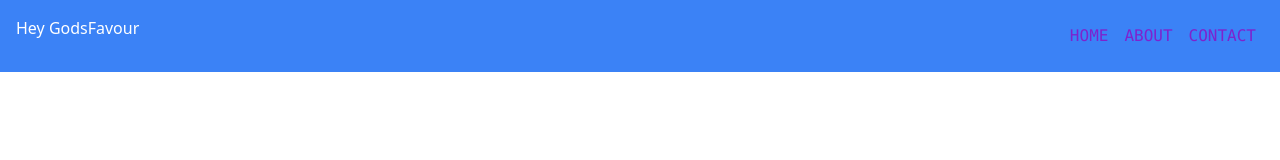
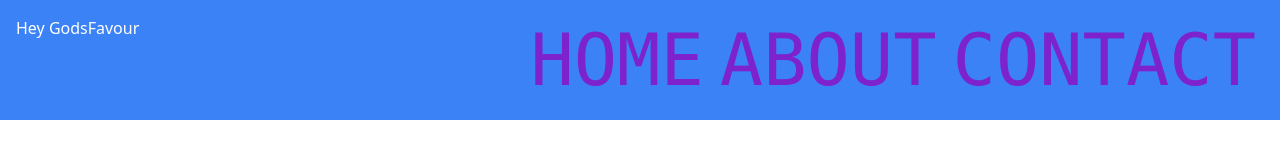
Before and after one commit to Godsfavour-Ifidon/checking, a website: page index.html in a window 1280 px wide. Drawn offline with nearby package versions, Linux system fonts and the light colour scheme; files that its build step writes are made by us from their sources.

Commit message:
list changes

```diff
--- a/index.html
+++ b/index.html
@@ -12,9 +12,9 @@
       <div class="menu">
         <div class="show text-3xl cursor-pointer md:hidden flex">Click me</div>
         <ul class="hidden md:block lg:flex xl:text-red-700 uppercase font-mono">
-          <li class="m-2 sm:text-purple-700">Home</li>
-          <li class="m-2 sm:text-purple-700">About</li>
-          <li class="m-2 sm:text-purple-700">Contact</li>
+          <li class="m-2 sm:text-purple-700 text-7xl">Home</li>
+          <li class="m-2 sm:text-purple-700 text-7xl">About</li>
+          <li class="m-2 sm:text-purple-700 text-7xl">Contact</li>
         </ul>
       </div>
     </div>
```
